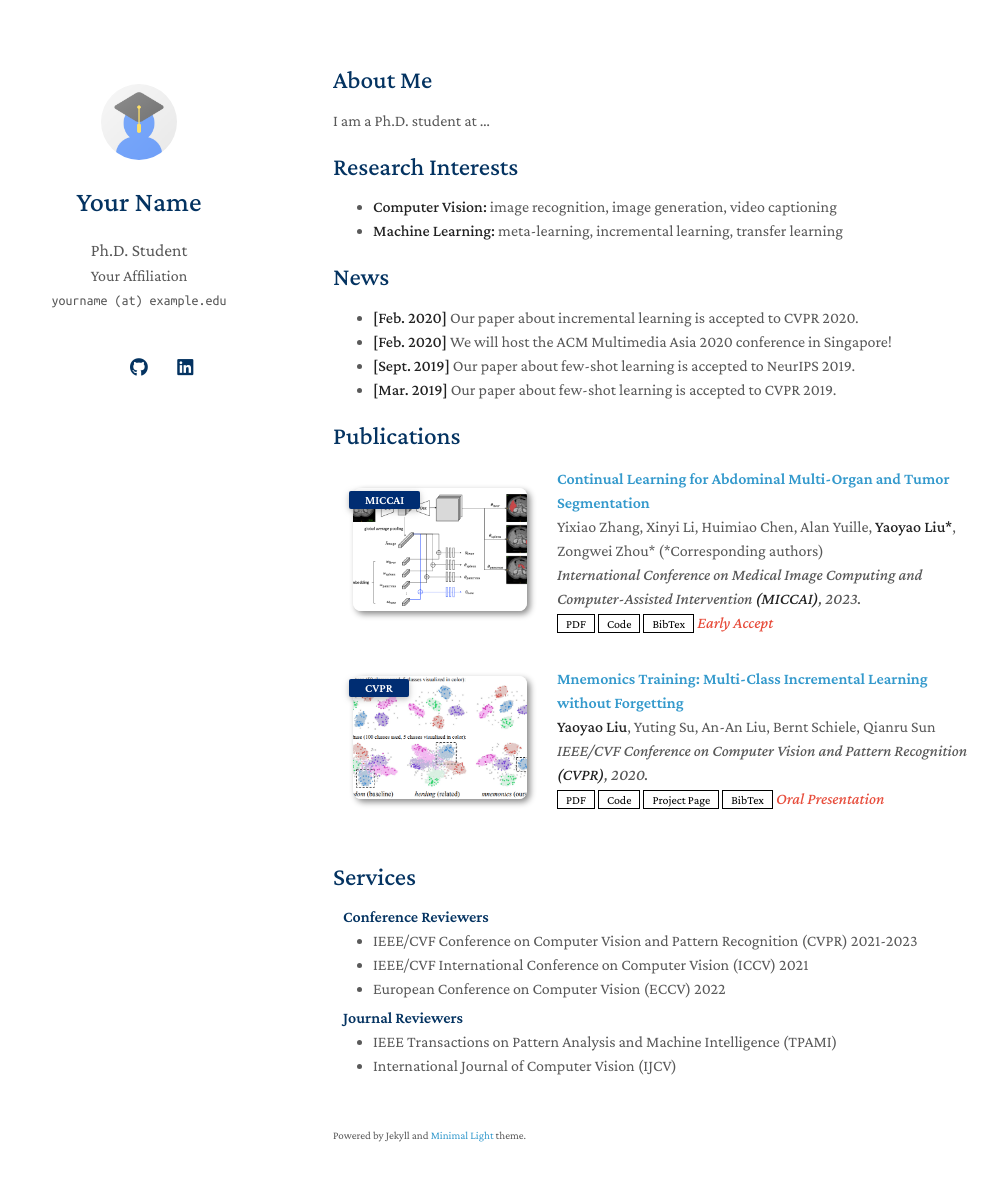
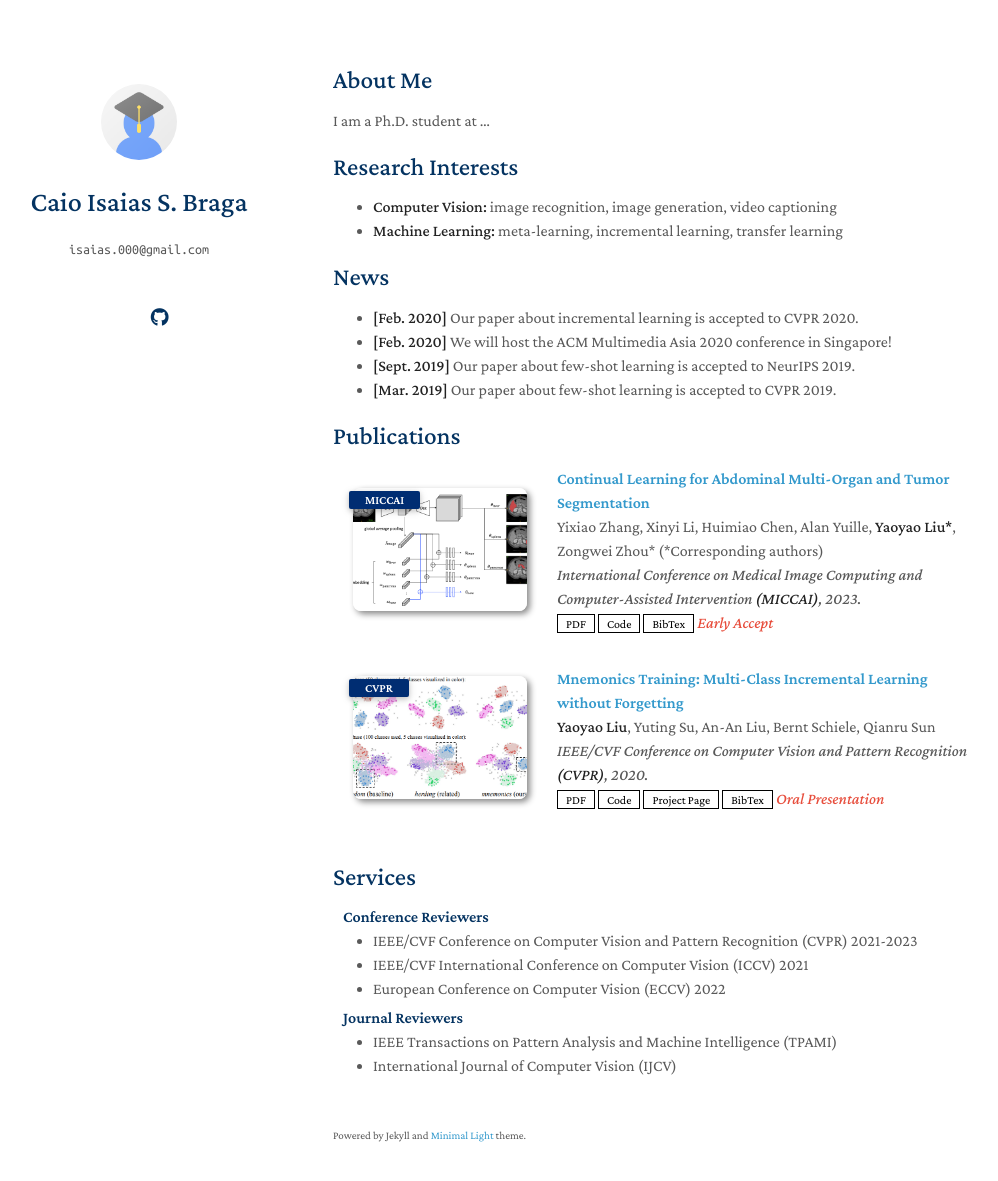
Before and after one commit to caio-isaias/caio-isaias.github.io, a Jekyll site: the page built from index.md, in a window 1280 px wide and 1216 px high. Shown: the top 1181 px of the window, without its empty margins (137-1135 px from the left). Built offline with Jekyll 4.4.1, drawn with Linux system fonts in a browser that asks for light colours; a style sheet for code colours, icons or effects is not loaded; our own code applies the rules of GitHub Pages for plain Markdown files.

Commit message:
Update _config.yml

```diff
--- a/_config.yml
+++ b/_config.yml
@@ -1,22 +1,22 @@
 # Basic Information
-title: Your Name
-position: Ph.D. Student
-affiliation: Your Affiliation
-email: yourname (at) example.edu
+title: Caio Isaias S. Braga
+# position: Ph.D.
+# affiliation: Your Affiliation
+email: isaias.000@gmail.com
 
 # Search Engine Optimization (SEO)
 # The following information is used to improve the website traffic from search engines, e.g., Google.
-keywords: minimal light
-description: The Minimal Light is a simple and elegant jekyll theme for academic personal homepage.
-canonical: https://minimal-light-theme.yliu.me/
+#keywords: caio light
+#description: The Minimal Light is a simple and elegant jekyll theme for academic personal homepage.
+#canonical: https://minimal-light-theme.yliu.me/
 
 # Links
 # If you don't need one of them, you may delete the corresponding line.
-google_scholar: https://scholar.google.com/
-cv_link: assets/files/curriculum_vitae.pdf
+google_scholar: https://scholar.google.com.br/citations?user=k0YBABcAAAAJ&hl=pt-BR
+#cv_link: assets/files/curriculum_vitae.pdf
 github_link: https://github.com/
-linkedin: https://www.linkedin.com/
-twitter: https://twitter.com/
+#linkedin: https://www.linkedin.com/
+#twitter: https://twitter.com/
 
 # Images (e.g., your profile picture and your website's favicon)
 # "favicon" and "favicon_dark" are used for the light and dark modes, respectively.
```
